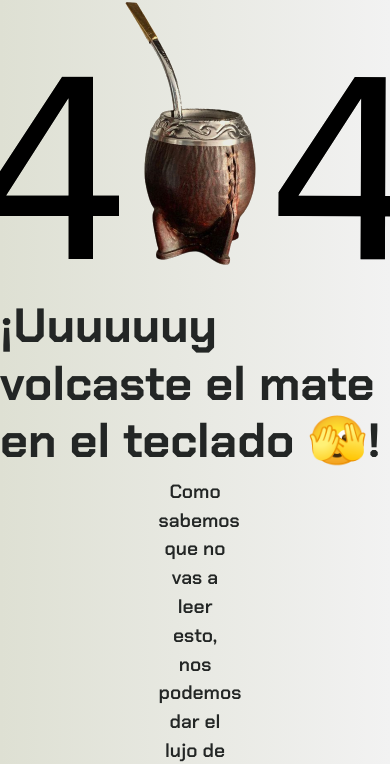
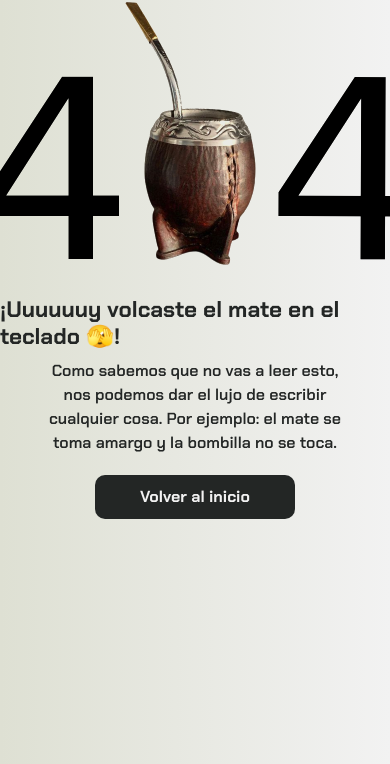
Before and after one commit to francolgonzalez/PreEntrega2GonzalezFranco, a website: page pages/error404.html in a window 390 px wide. Shown: the part 80-844 px from the top of the page. Drawn offline with nearby package versions, Linux system fonts and the light colour scheme.

Commit message:
pagina error 404 responsive

```diff
--- a/pages/error404.html
+++ b/pages/error404.html
@@ -4,7 +4,12 @@
     <meta charset="UTF-8">
     <meta name="viewport" content="width=device-width, initial-scale=1.0">
     <title>Uy ¿Que paso? error 404</title>
+    <!-- metas SEO -->
     <meta name="robots" content="noindex, nofollow">
+    <meta name="author" content="Franco Gonzalez">
+    <meta name="copyright" content="Propietario del copyright">
+    <!-- favicon -->
+    <link rel="shortcut icon" href="../img/favicon/logostanley.webp" type="image/x-icon">
     <!-- css BS -->
     <link href="https://cdn.jsdelivr.net/npm/bootstrap@5.3.0/dist/css/bootstrap.min.css" rel="stylesheet" integrity="sha384-9ndCyUaIbzAi2FUVXJi0CjmCapSmO7SnpJef0486qhLnuZ2cdeRhO02iuK6FUUVM" crossorigin="anonymous">
     <!-- mi css -->
--- a/scss/_mediaqueries.scss
+++ b/scss/_mediaqueries.scss
@@ -68,6 +68,20 @@
         height: 220px;
     }
 
+    // pagina error 404
+    .text-error404 {
+        h1 {
+            font-size: $text-3xl;
+        }
+        p {
+            font-size: $text-md;
+        }
+    }
+
+    .btn-404 {
+        margin-top: $spacing-4;
+    }
+
 }
 
 
@@ -122,6 +136,17 @@
     .div-container {
         margin: 0 auto;
         margin-bottom: $spacing-5;
+    }
+
+    // pagina error 404
+    .text-error404 {
+        p {
+            padding: 0 $spacing-3;
+        }
+    }
+
+    .btn-404 {
+        margin-top: $spacing-3;
     }
 }
 /* 3er breakpoint */
@@ -258,6 +283,22 @@
 
     .btn-enviar {
         width: 200px;
+    }
+
+    // pagina error 404
+
+    .text-error404 {
+        h1 {
+            font-size: $text-xl;
+        }
+        p {
+            padding: 0 $spacing-1;
+            width: 80vw;
+        }
+    }
+
+    .btn-404 {
+        margin-top: $spacing-3;
     }
 }
 
@@ -426,4 +467,19 @@
     .btn-enviar {
         width: 100px;
     }
+
+    // pagina error 404
+    .img-error404{
+        width: 400px;
+        height: 200px;
+    }
+
+    .text-error404 {
+        h1 {
+            text-align: center;
+        }
+        p {
+            width: 90vw;
+        }
+    }
 }
```
Also changed, not shown: css/main.css.
